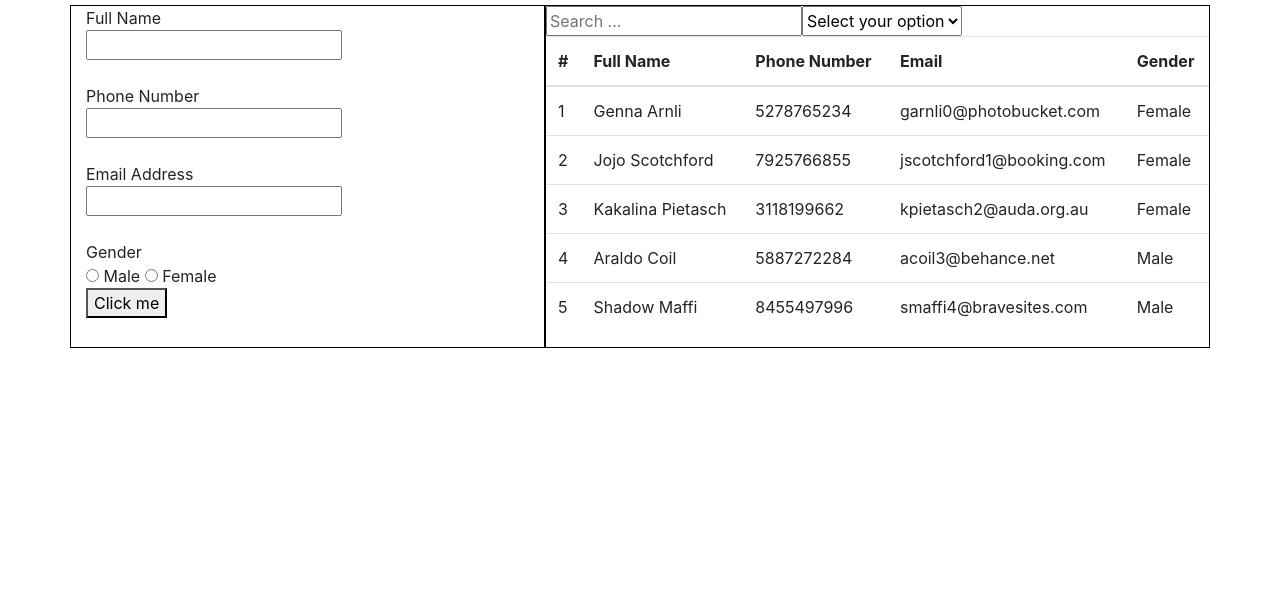
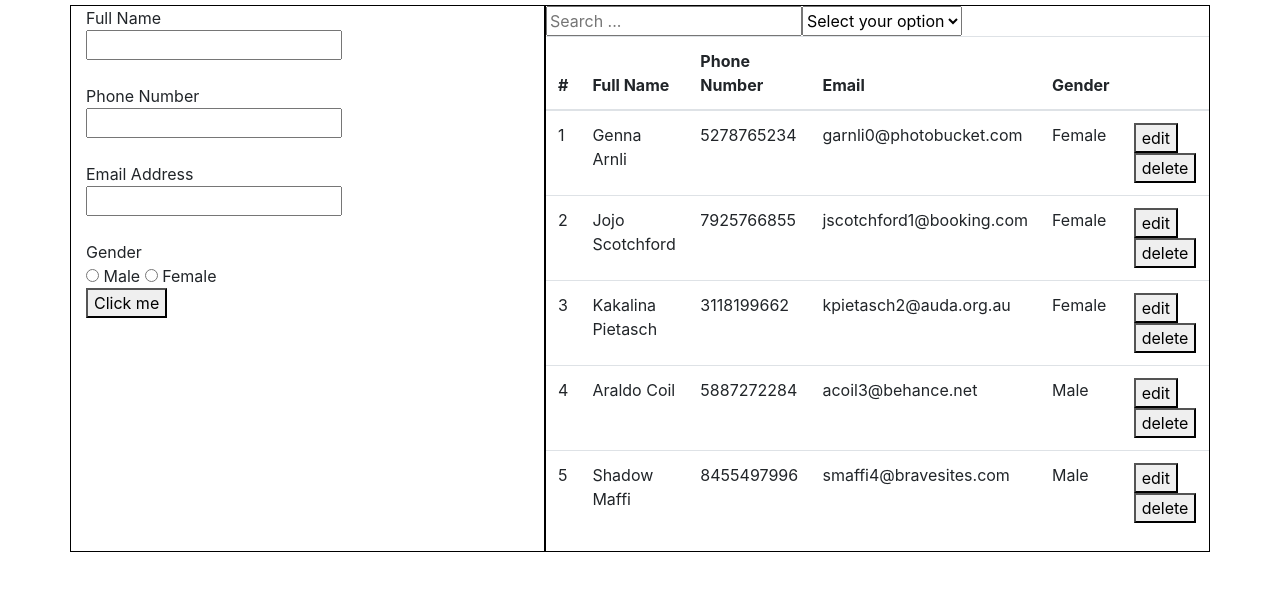
Before and after one commit to iqbalmaed/iqbal-dasarya, a website built with Parcel: page index.html in a window 1280 px wide. Shown: the part 51-642 px from the top of the page. Built offline with nearby package versions, Linux system fonts and the light colour scheme.

Commit message:
tambah delet

```diff
--- /dev/null
+++ b/index.css
@@ -0,0 +1,6 @@
+th {
+	font-size: 100%
+}
+table{
+	width: 80%
+}
--- a/index.html
+++ b/index.html
@@ -7,6 +7,9 @@
 
     <!-- Bootstrap CSS -->
     <link rel="stylesheet" href="https://maxcdn.bootstrapcdn.com/bootstrap/4.0.0/css/bootstrap.min.css" integrity="sha384-Gn5384xqQ1aoWXA+058RXPxPg6fy4IWvTNh0E263XmFcJlSAwiGgFAW/dAiS6JXm" crossorigin="anonymous">
+
+    <!--CSS-->
+    <link rel="stylesheet" type="text/css" href="index.css">
 
     <title>Hello, world!</title>
 
@@ -62,6 +65,7 @@
       <th scope="col">Phone Number</th>
       <th scope="col">Email</th>
       <th scope="col">Gender</th>
+      <th scope="col"></th>
     </tr>
   </thead>
   <tbody id="table-row">
--- a/index.js
+++ b/index.js
@@ -85,11 +85,28 @@ function view(contacts) {
     let phoneNumber = row.insertCell(2);
     let email = row.insertCell(3);
     let gender = row.insertCell(4);
+
     id.innerHTML = contacts.id;
     fullName.innerHTML = contacts.fullName;
     phoneNumber.innerHTML = contacts.phoneNumber;
     email.innerHTML = contacts.email;
     gender.innerHTML = contacts.gender;
+
+    // membuat action
+   let action = row. insertCell(5);
+    var element1 = document.createElement("button");
+    var element2 = document.createElement("button");
+    element1.value = contacts.id;
+    element1.innerHTML= "edit";
+    element1.setAttribute("onclick", "editya(this.id)");
+    element1.name = "edit";
+    action.appendChild(element1);
+
+    element2.value = contacts.id;
+    element2.innerHTML= "delete";
+    action.appendChild(element2);
+    element2.name= "hapus";
+    element2.setAttribute("onclick", "hapusya(this.value)");
   });
 }
 
@@ -170,7 +187,13 @@ function addData() {
   console.log(emaile);
 }
 
+//hapus button
+// document.getElementsByName("hapus").onclick= function(){
+//   cariID = document.getElementsByName("hapus").value;
+//   console.log(cariID);
+// };
+
 view(contacts);
-//add(id_baru);
-//edit(id_baru, 1);
-//remove(contacts, 1);
+function hapusya(id) {
+  alert(id)
+}
```
